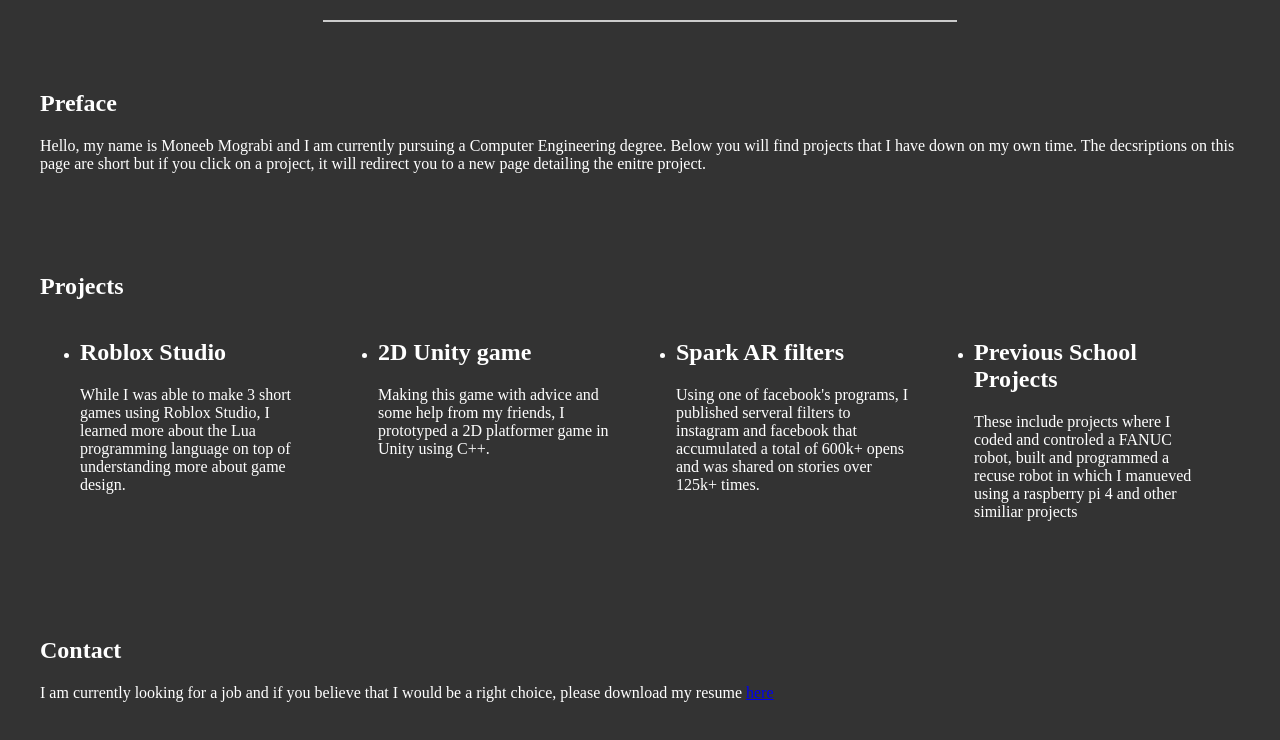
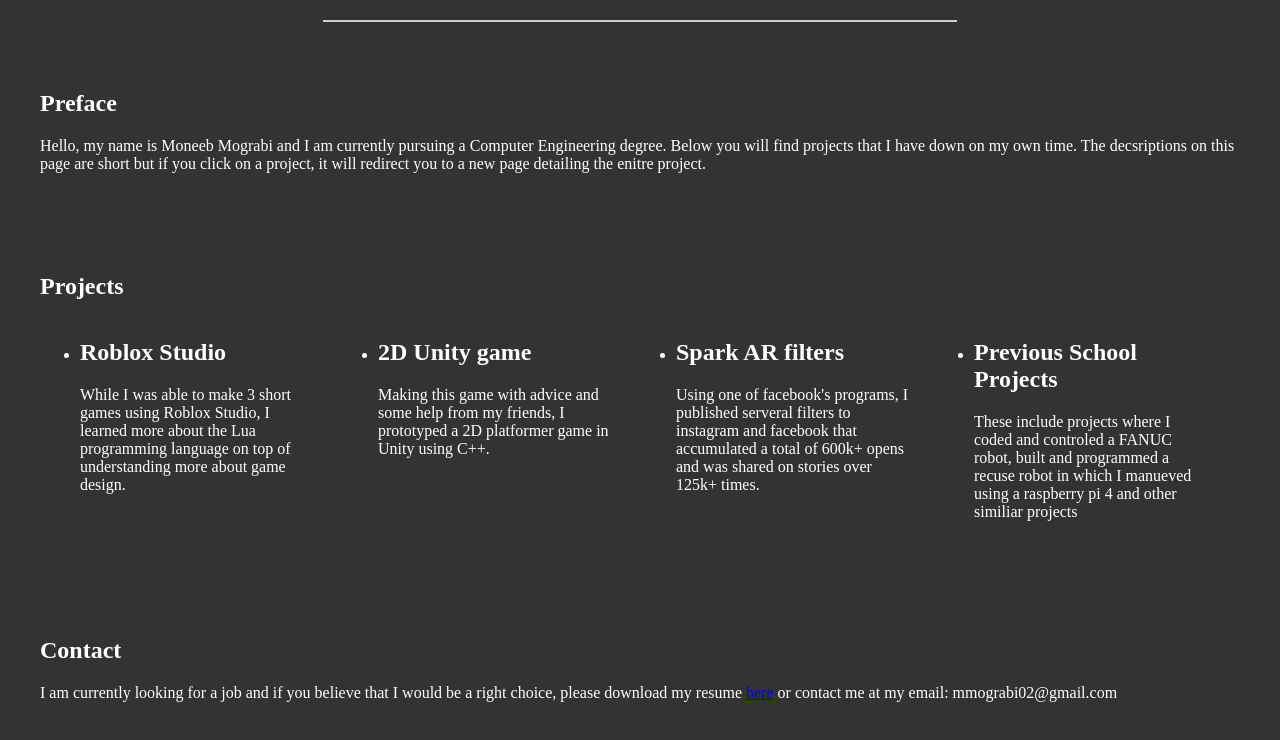
Before and after one commit to MoneebMog/HomeWebsite, a plain HTML site: page index.html in a window 1280 px wide. Shown: the part 60-800 px from the top of the page. Drawn offline with Linux system fonts and the light colour scheme; a script that the page names is missing.

Commit message:
Update index.html

```diff
--- a/index.html
+++ b/index.html
@@ -47,7 +47,8 @@
       </section>
     <section id="contact">
       <h1>Contact</h1>
-      <p>I am currently looking for a job and if you believe that I would be a right choice, please download my resume <a href="Resume.pdf" download>here</a> </p>
+      <p>I am currently looking for a job and if you believe that I would be a right choice, please download my resume <a href="Resume.pdf" download>here</a> or
+      contact me at my email: mmograbi02@gmail.com</p>
     </section>
   </main>
 </body>
```
